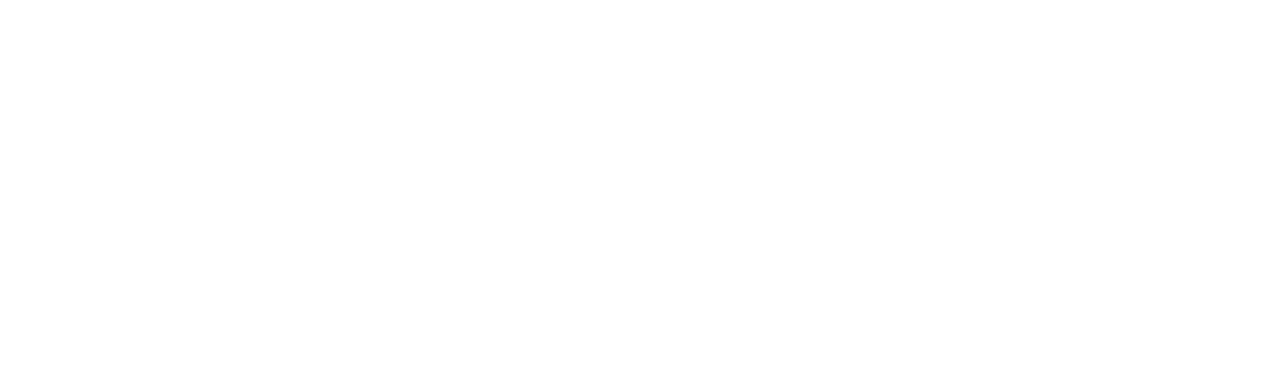
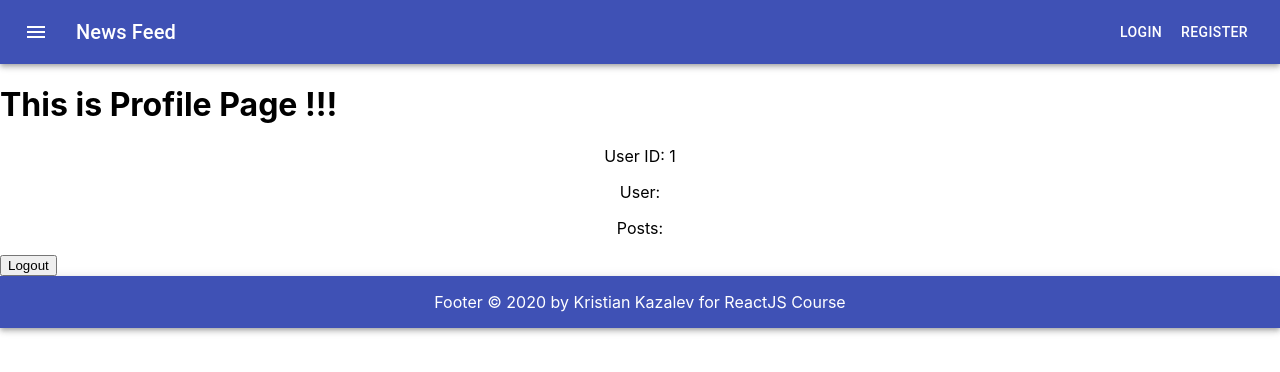
Before and after one commit to Kazalev/social-network, a React (Create React App) app: page /profile/1 in a window 1280 px wide. Shown: the top 372 px of the page. Built offline with nearby package versions, Linux system fonts and the light colour scheme; no server answers.

Commit message:
feat: profile page

```diff
--- a/src/components/navbar/index.js
+++ b/src/components/navbar/index.js
@@ -15,11 +15,6 @@
     const history = useHistory()
     const { user } = context
     const isLoggedIn = user && user.isLoggedIn
-
-    const logOut = () => {
-        context.logOut()
-        history.push('/login')
-    }
 
     if (!isLoggedIn) {
         return (
@@ -50,9 +45,11 @@
                             <Link to="/" style={{ textDecoration: 'none', color: 'inherit' }} > News Feed </Link>
                         </Typography>
                       <Typography className={classes.welcome}>
-                            Welcome, {context.user.username !== null ? user.user.username : ''}
+                        Welcome,
+                        <Link to={`/profile/${user && user.user.id}`} style={{ textDecoration: 'none', color: 'inherit' }} >
+                        <Button color="inherit">{context.user.username !== null ? user.user.username : ''}</Button>
+                        </Link>
                       </Typography>
-                      <button onClick={logOut}>Logout</button>
                     </Toolbar>
                 </AppBar>
             </div>
--- a/src/navigation.js
+++ b/src/navigation.js
@@ -3,6 +3,7 @@
 import Home from './components/home/home'
 import Register from './pages/register'
 import Login from './pages/login'
+import ProfilePage from './pages/profile'
 
 const Navigation = () => {
 
@@ -10,8 +11,9 @@
         <BrowserRouter>
             <Switch>
                 <Route path="/" exact component={Home} />
+                <Route path="/register" component={Register} />
                 <Route path="/login" component={Login} />
-                <Route path="/register" component={Register} />
+                <Route path="/profile/:userID" component={ProfilePage} />
             </Switch>
         </BrowserRouter>
     )
--- /dev/null
+++ b/src/pages/profile/index.js
@@ -0,0 +1,51 @@
+import React, { useContext, useEffect, useState } from 'react'
+import PageLayout from '../../components/page-layout'
+import UserContext from '../../Context'
+import { useParams, useHistory } from 'react-router-dom'
+
+const ProfilePage = () => {
+    const [username, setUsername] = useState('')
+    const [posts, setPosts] = useState('')
+    const context = useContext(UserContext)
+    const history = useHistory()
+    const params = useParams()
+
+    useEffect(() => {
+        getData()
+        // eslint-disable-next-line react-hooks/exhaustive-deps
+    }, [])
+
+    const getData = async () => {
+        const id = params.userID
+        const response = await fetch(`http://localhost:9999/user?id=${id}`)
+
+        if (!response.ok) {
+            history.push('/error')
+        } else {
+            const user = await response.json()
+            console.log(user)
+            setUsername(user.username)
+            setPosts(user.posts && user.posts.length)
+        }
+    }
+
+    const logOut = () => {
+        context.logOut()
+        history.push('/')
+    }
+
+    return (
+        <PageLayout>
+            <div>
+                <h1>This is Profile Page !!!</h1>
+                <p>User ID: {params.userID}</p>
+                <p>User: {username}</p>
+                <p>Posts: {posts}</p>
+
+                <button onClick={logOut}>Logout</button>
+            </div>
+        </PageLayout>
+    )
+}
+
+export default ProfilePage
```
Also changed, not shown: 2 other files (tests, documents, lock files or other folders).
